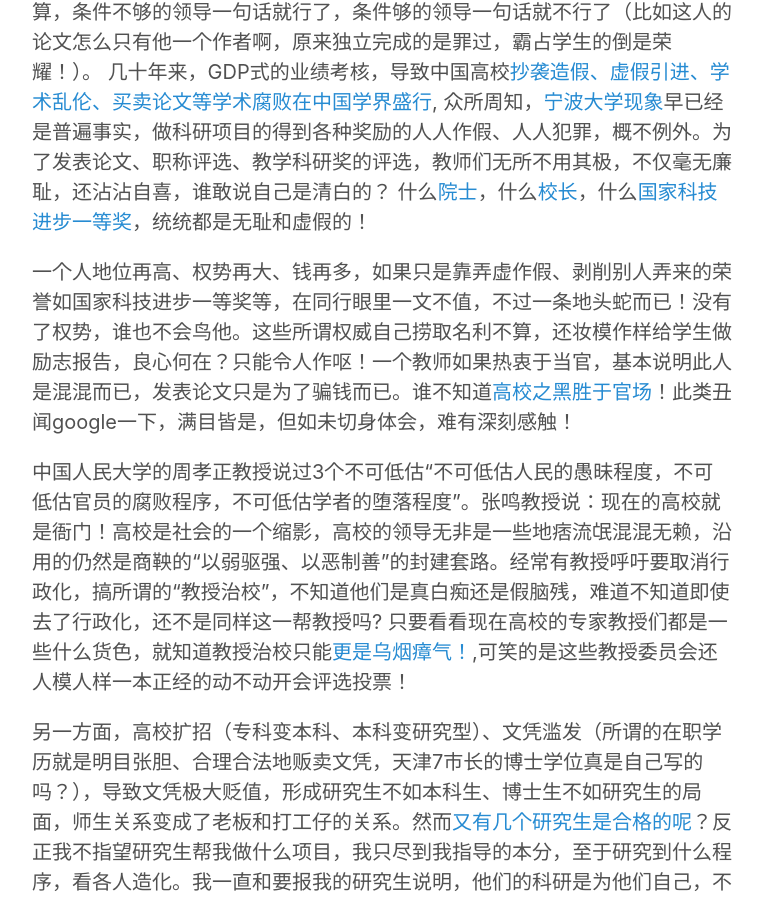
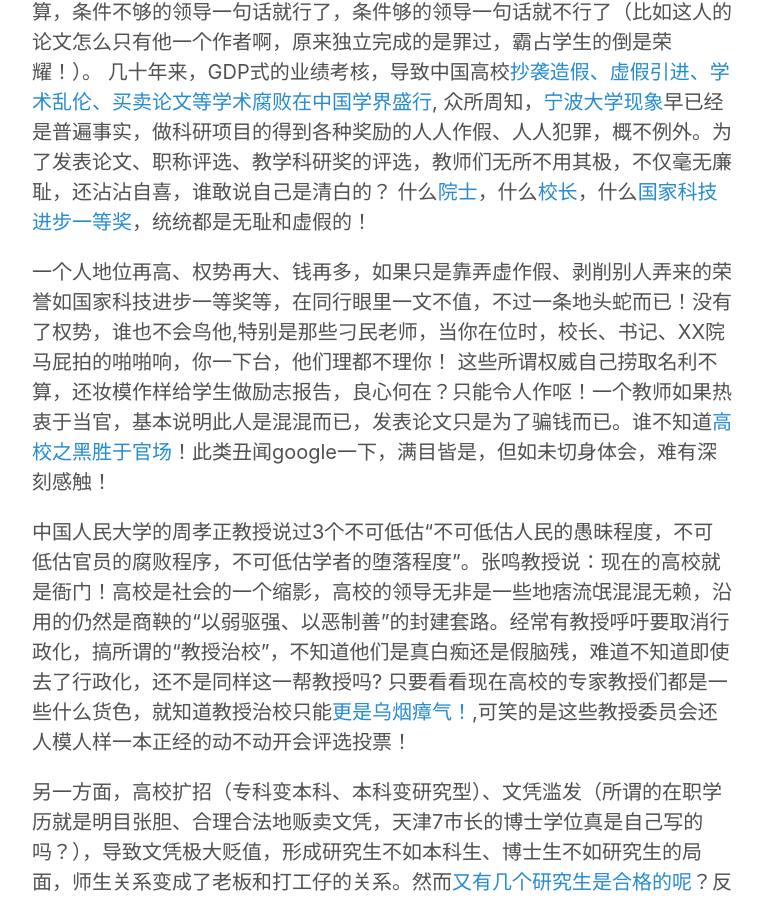
Before and after one commit to hwdong/hwdong-old.github.io, a Jekyll site: the page built from _posts/2014-01-10-不再参与任何科研项目，等待退休.md, in a window 1280 px wide and 900 px high, scrolled down 324 px. Shown: the whole window, without its empty margins (258-1021 px from the left). Built offline with Jekyll 4.4.1, drawn with Linux system fonts in a browser that asks for light colours; comment, search, counter and statistics services are not loaded.

Commit message:
Update 2014-01-10-不再参与任何科研项目，等待退休.md

```diff
--- a/_posts/2014-01-10-不再参与任何科研项目，等待退休.md
+++ b/_posts/2014-01-10-不再参与任何科研项目，等待退休.md
@@ -8,7 +8,7 @@
 <!--more-->
 几十年来，GDP式的业绩考核，导致中国高校[抄袭造假、虚假引进、学术乱伦、买卖论文等学术腐败在中国学界盛行](http://hongweidong.tumblr.com/post/130716725416/%E4%BA%9A%E6%B4%B2%E5%91%A8%E5%88%8A%E4%B8%AD%E5%9B%BD%E5%AD%A6%E6%9C%AF%E8%85%90%E8%B4%A5%E5%B0%86%E5%8A%A8%E6%91%87%E5%9B%BD%E6%9C%AC), 众所周知，[宁波大学现象](http://hongweidong.tumblr.com/post/124407587451/%E5%9B%BD%E5%86%85%E9%AB%98%E6%A0%A1%E9%83%BD%E5%A6%82%E6%AD%A4%E5%AE%81%E6%B3%A2%E5%A4%A7%E5%AD%A6%E7%8E%B0%E8%B1%A1)早已经是普遍事实，做科研项目的得到各种奖励的人人作假、人人犯罪，概不例外。为了发表论文、职称评选、教学科研奖的评选，教师们无所不用其极，不仅毫无廉耻，还沾沾自喜，谁敢说自己是清白的？ 什么[院士](http://www.backchina.com/blog/348710/article-230518.html)，什么[校长](http://news.sohu.com/20150402/n410736949.shtml)，什么[国家科技进步一等奖](http://www.guokr.com/article/439914/)，统统都是无耻和虚假的！
 
-一个人地位再高、权势再大、钱再多，如果只是靠弄虚作假、剥削别人弄来的荣誉如国家科技进步一等奖等，在同行眼里一文不值，不过一条地头蛇而已！没有了权势，谁也不会鸟他。这些所谓权威自己捞取名利不算，还妆模作样给学生做励志报告，良心何在？只能令人作呕！一个教师如果热衷于当官，基本说明此人是混混而已，发表论文只是为了骗钱而已。谁不知道[高校之黑胜于官场](http://xcguan.net/2016/02/%E8%BE%9B%E5%85%81%E6%98%9F-%E4%B8%AD%E5%9B%BD%E9%AB%98%E6%A0%A1%E7%94%9F%E6%80%81%E4%B9%8B%E6%80%AA%E7%8E%B0%E7%8A%B6/)！此类丑闻google一下，满目皆是，但如未切身体会，难有深刻感触！
+一个人地位再高、权势再大、钱再多，如果只是靠弄虚作假、剥削别人弄来的荣誉如国家科技进步一等奖等，在同行眼里一文不值，不过一条地头蛇而已！没有了权势，谁也不会鸟他,特别是那些刁民老师，当你在位时，校长、书记、XX院马屁拍的啪啪响，你一下台，他们理都不理你！ 这些所谓权威自己捞取名利不算，还妆模作样给学生做励志报告，良心何在？只能令人作呕！一个教师如果热衷于当官，基本说明此人是混混而已，发表论文只是为了骗钱而已。谁不知道[高校之黑胜于官场](http://xcguan.net/2016/02/%E8%BE%9B%E5%85%81%E6%98%9F-%E4%B8%AD%E5%9B%BD%E9%AB%98%E6%A0%A1%E7%94%9F%E6%80%81%E4%B9%8B%E6%80%AA%E7%8E%B0%E7%8A%B6/)！此类丑闻google一下，满目皆是，但如未切身体会，难有深刻感触！
 
 中国人民大学的周孝正教授说过3个不可低估“不可低估人民的愚昧程度，不可低估官员的腐败程序，不可低估学者的堕落程度"。张鸣教授说：现在的高校就是衙门！高校是社会的一个缩影，高校的领导无非是一些地痞流氓混混无赖，沿用的仍然是商鞅的“以弱驱强、以恶制善”的封建套路。经常有教授呼吁要取消行政化，搞所谓的“教授治校”，不知道他们是真白痴还是假脑残，难道不知道即使去了行政化，还不是同样这一帮教授吗? 只要看看现在高校的专家教授们都是一些什么货色，就知道教授治校只能[更是乌烟瘴气！](http://hongweidong.tumblr.com/post/114817248196/%E6%95%99%E6%8E%88%E6%B2%BB%E6%A0%A1%E7%9A%84%E7%BB%93%E6%9E%9C%E6%98%AF%E4%B9%8C%E7%83%9F%E7%98%B4%E6%B0%94%E7%9A%84%E6%94%BF%E6%B2%BB%E8%A7%92%E5%8A%9B%E5%9C%BA),可笑的是这些教授委员会还人模人样一本正经的动不动开会评选投票！
 
```
